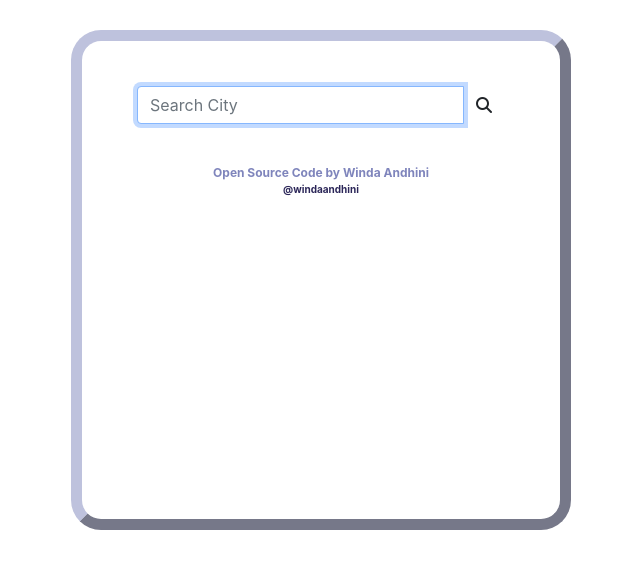
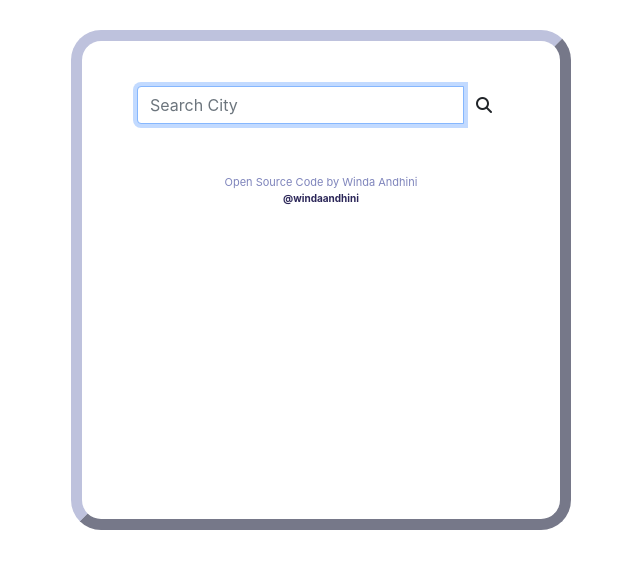
Before and after one commit to winda1808/weather-react, a React (Create React App) app: page / in a window 1280 px wide. In both pictures the pointer is over the link "Open Source Code by Winda Andhini". Shown: the top 568 px of the page, without its empty margins (319-959 px from the left). Built offline with nearby package versions, Linux system fonts and the light colour scheme; no server answers.

Commit message:
Update App.css

```diff
--- a/src/App.css
+++ b/src/App.css
@@ -30,25 +30,26 @@
 .Repository {
   margin-top: 50px;
   text-decoration: none;
-  font-weight: bold;
   color: #2b2658;
-  font-size: 12px;
+  font-size: 11px;
   display: flex;
   justify-content: center;
 }
 
 .Repository:hover {
-  margin-top: 20px;
+  margin-top: 50px;
   text-decoration: none;
-  font-weight: bold;
   color: #7f85bc;
+  font-size: 11px;
+  display: flex;
+  justify-content: center;
 }
 
 .Instagram-link {
   text-decoration: none;
   font-weight: bold;
   color: #2b2658;
-  font-size: x-small;
+  font-size: 10px;
   display: flex;
   justify-content: center;
   padding-bottom: 20px;
@@ -59,4 +60,8 @@
   text-decoration: none;
   font-weight: bold;
   color: #7f85bc;
+  font-size: 10px;
+  display: flex;
+  justify-content: center;
+  padding-bottom: 20px;
 }
```
